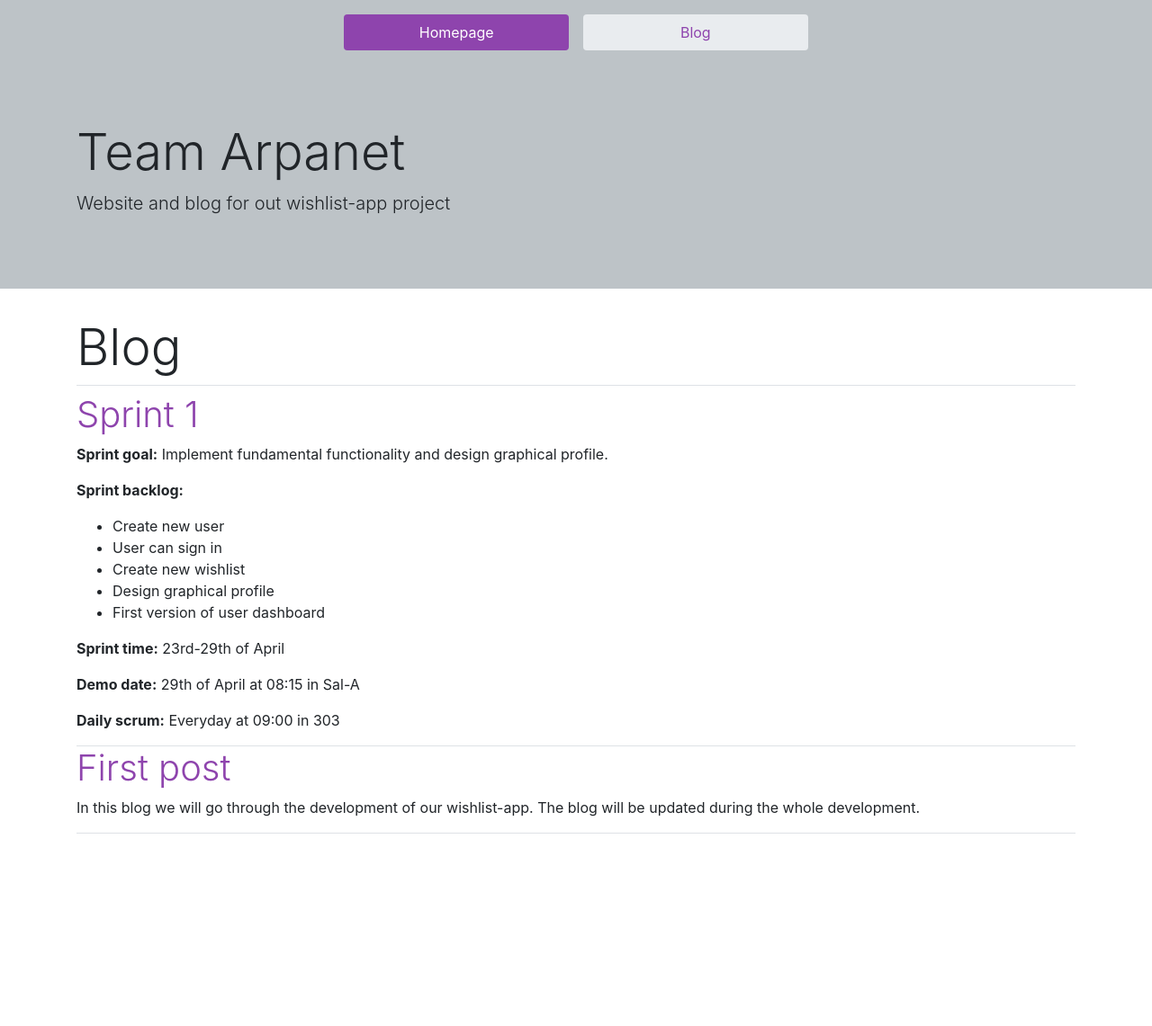
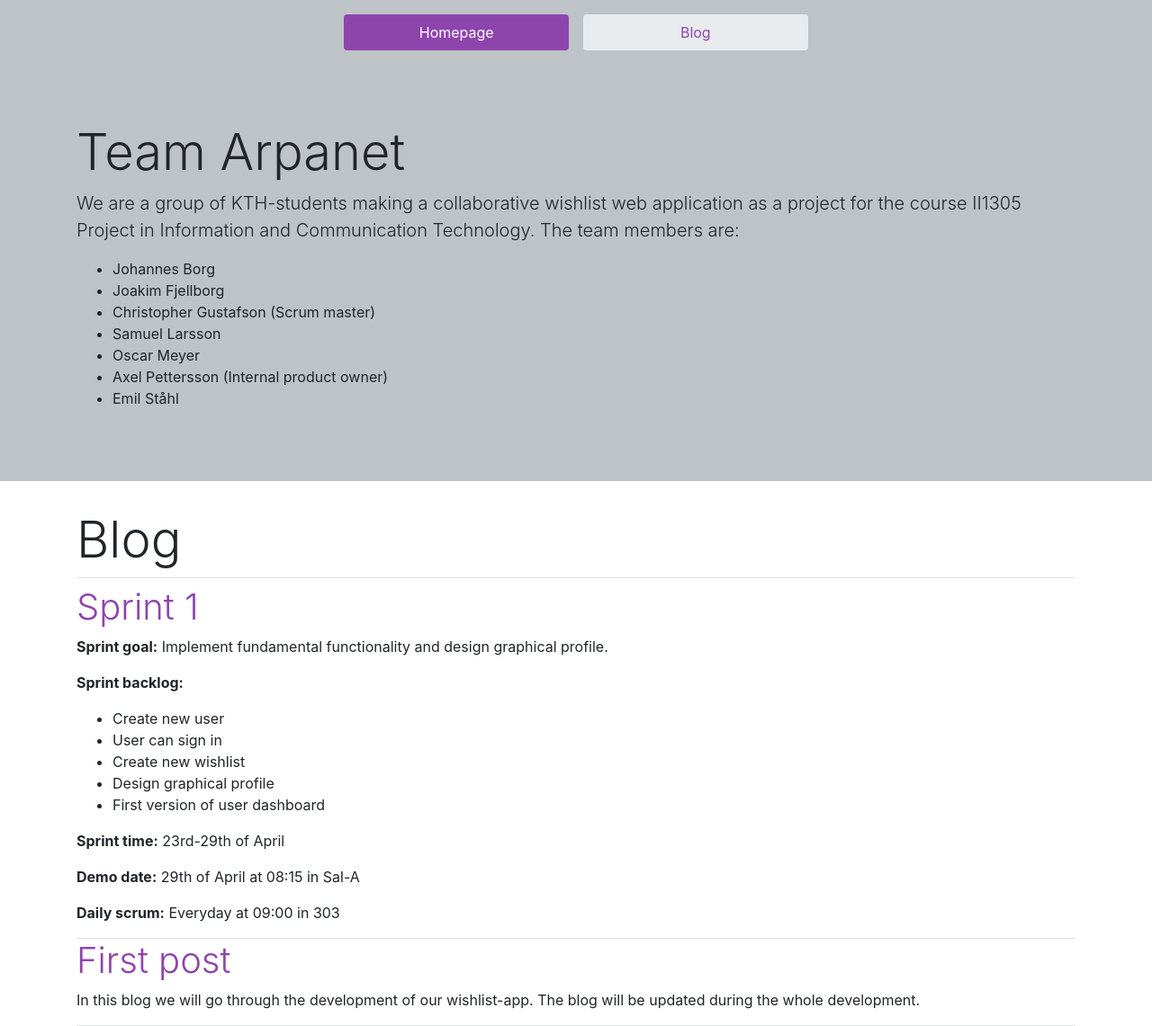
Before and after one commit to StelFoog/wishlist-webpage, a Jekyll site: the page built from index.html, in a window 1280 px wide. Shown: the whole page at 90% size. Built offline with Jekyll 4.4.1, drawn with Linux system fonts in a browser that asks for light colours; before the commit the page ends 927 px from its top, so only the background shows below that.

Commit message:
Added more homepage information and list of team members

```diff
--- a/index.html
+++ b/index.html
@@ -6,7 +6,21 @@ title: Homepage
 <div class="jumbotron jumbotron-fluid bg-secondary">
   <div class="container">
     <h1 class="display-4">Team Arpanet</h1>
-    <p class="lead">Website and blog for out wishlist-app project</p>
+    <p class="lead">
+      We are a group of KTH-students making a collaborative wishlist
+      web application as a project for the course II1305 Project in
+      Information and Communication Technology. The team members are:
+    </p>
+    <ul>
+      <li>Johannes Borg</li>
+      <li>Joakim Fjellborg</li>
+      <li>Christopher Gustafson (Scrum master)</li>
+      <li>Samuel Larsson</li>
+      <li>Oscar Meyer</li>
+      <li>Axel Pettersson (Internal product owner)</li>
+      <li>Emil Ståhl</li>
+    </ul>
+
   </div>
 </div>
 <div class="container">
```
